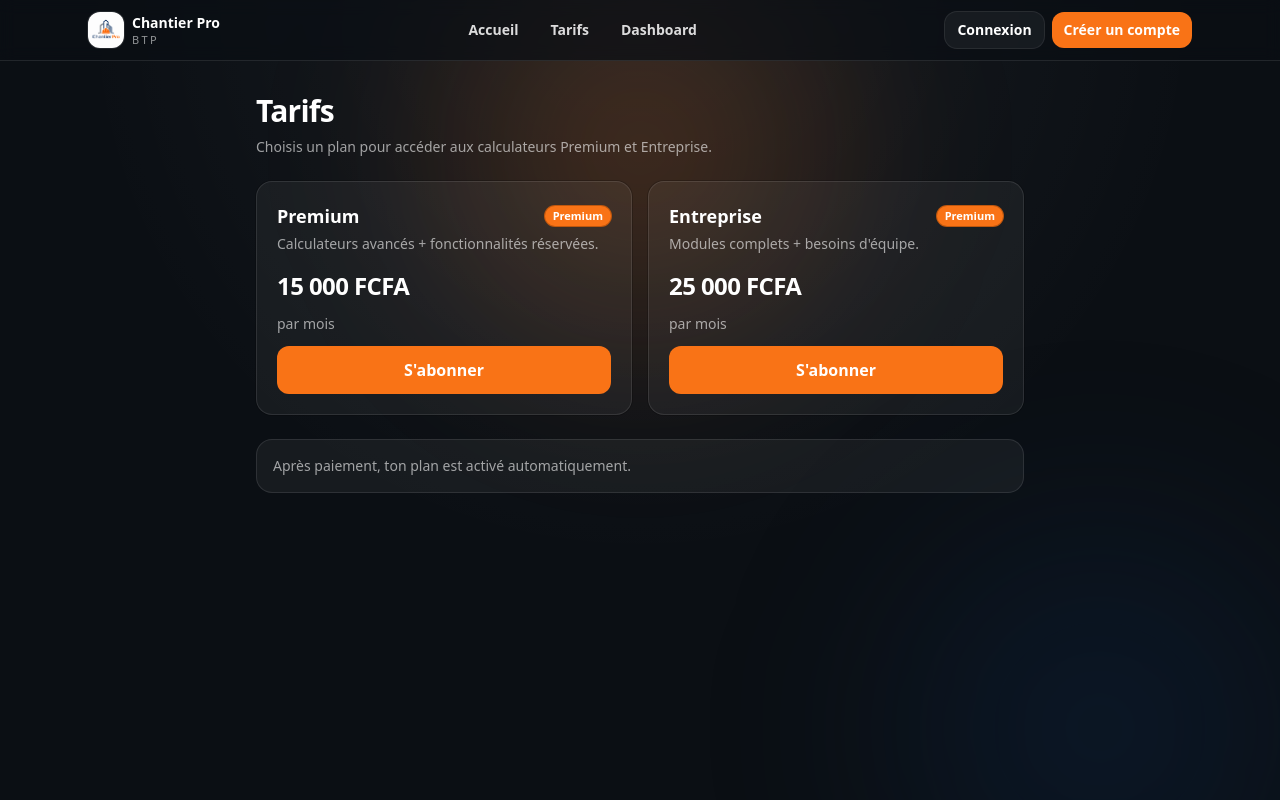
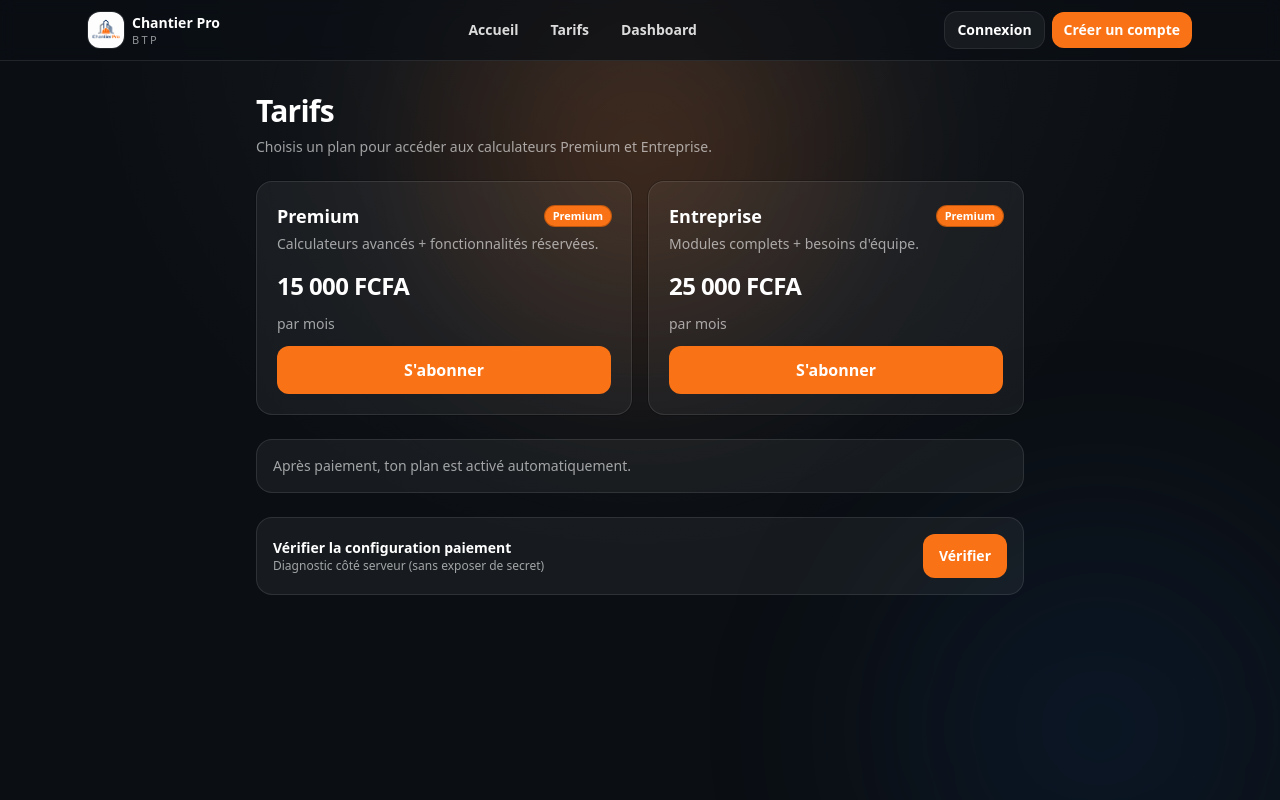
Before and after one commit to karlprime76-debug/chantier-pro, a Next.js app: page /pricing in a window 1280 px wide. Built offline with nearby package versions, Linux system fonts and the light colour scheme; no server answers.

Commit message:
feat(billing): health endpoint + better checkout errors
- Add GET /api/billing/health (admin-only in prod) to diagnose PayDunya/APP_URL config\n- Show server error details in SubscribeButton\n- Add dev/admin-only diagnostic button on /pricing

```diff
--- a/src/app/api/billing/checkout/route.ts
+++ b/src/app/api/billing/checkout/route.ts
@@ -104,7 +104,6 @@ export async function POST(req: Request) {
         plan,
       },
     });
-
     try {
       await paymentDelegate.update({
         where: { id: payment.id },
@@ -130,7 +129,12 @@ export async function POST(req: Request) {
     }
 
     return NextResponse.json({ ok: true, redirectUrl: invoice.invoiceUrl });
-  } catch {
+  } catch (err) {
+    const message = err instanceof Error ? err.message : "unknown";
+    console.error("[billing/checkout] PayDunya invoice create failed", {
+      paymentId: payment.id,
+      message,
+    });
     try {
       await paymentDelegate.update({ where: { id: payment.id }, data: { status: "error" } });
     } catch (err) {
@@ -146,6 +150,7 @@ export async function POST(req: Request) {
         error: "provider_error",
         message:
           "Impossible de créer le paiement PayDunya. Vérifie PAYDUNYA_* et APP_URL, puis réessaie.",
+        details: message,
       },
       { status: 502 },
     );
--- /dev/null
+++ b/src/app/api/billing/health/route.ts
@@ -0,0 +1,73 @@
+import { NextResponse } from "next/server";
+
+import { requireApiSession } from "@/lib/auth/api";
+
+type BillingHealthResponse = {
+  ok: boolean;
+  paydunyaConfigured: boolean;
+  appUrlConfigured: boolean;
+  appUrlDetected: string | null;
+  missing: string[];
+  provider: "paydunya";
+  environment: "server";
+  message: string;
+};
+
+function getAppUrlConfig() {
+  const appUrl = process.env.APP_URL?.trim() || "";
+  const nextAuthUrl = process.env.NEXTAUTH_URL?.trim() || "";
+
+  if (appUrl) return { configured: true, detected: appUrl.replace(/\/$/, ""), usedFallback: false };
+  if (nextAuthUrl) return { configured: true, detected: nextAuthUrl.replace(/\/$/, ""), usedFallback: true };
+  return { configured: false, detected: null as string | null, usedFallback: false };
+}
+
+export async function GET() {
+  if (process.env.NODE_ENV === "production") {
+    const session = await requireApiSession();
+    if (session.role !== "ADMIN") {
+      return NextResponse.json({ ok: false, error: "forbidden" }, { status: 403 });
+    }
+  }
+
+  const missing: string[] = [];
+
+  const apiKey = process.env.PAYDUNYA_API_KEY?.trim() || "";
+  const apiSecret = process.env.PAYDUNYA_API_SECRET?.trim() || "";
+  const masterKey = process.env.PAYDUNYA_MASTER_KEY?.trim() || "";
+
+  if (!apiKey) missing.push("PAYDUNYA_API_KEY");
+  if (!apiSecret) missing.push("PAYDUNYA_API_SECRET");
+  if (!masterKey) missing.push("PAYDUNYA_MASTER_KEY");
+
+  const appUrlConfig = getAppUrlConfig();
+  if (!appUrlConfig.configured) missing.push("APP_URL");
+
+  const paydunyaConfigured = !missing.includes("PAYDUNYA_API_KEY") && !missing.includes("PAYDUNYA_API_SECRET") && !missing.includes("PAYDUNYA_MASTER_KEY");
+  const appUrlConfigured = appUrlConfig.configured;
+
+  let message = "";
+  if (paydunyaConfigured && appUrlConfigured) {
+    message = "Configuration PayDunya complète.";
+  } else {
+    const missingText = missing.length ? missing.join(", ") : "inconnue";
+    message = `Configuration PayDunya incomplète : ${missingText} manquant.`;
+  }
+
+  if (!process.env.APP_URL?.trim() && process.env.NEXTAUTH_URL?.trim()) {
+    message = `${message} APP_URL absent, fallback NEXTAUTH_URL utilisé.`;
+  }
+
+  const res: BillingHealthResponse = {
+    ok: paydunyaConfigured && appUrlConfigured,
+    paydunyaConfigured,
+    appUrlConfigured,
+    appUrlDetected: appUrlConfig.detected,
+    missing,
+    provider: "paydunya",
+    environment: "server",
+    message,
+  };
+
+  return NextResponse.json(res);
+}
--- a/src/app/pricing/page.tsx
+++ b/src/app/pricing/page.tsx
@@ -3,8 +3,13 @@ import { AppShell } from "@/components/layout/AppShell";
 import { Card, CardDescription, CardHeader, CardTitle } from "@/components/ui/Card";
 import { PlanBadge } from "@/components/ui/PlanBadge";
 import { SubscribeButton } from "@/components/billing/SubscribeButton";
+import { BillingHealthCheck } from "@/components/billing/BillingHealthCheck";
+import { getSession } from "@/lib/auth/session";
 
-export default function PricingPage() {
+export default async function PricingPage() {
+  const session = await getSession();
+  const canSeeBillingHealth = process.env.NODE_ENV !== "production" || session?.role === "ADMIN";
+
   return (
     <div className="min-h-full">
       <MarketingHeader />
@@ -54,6 +59,8 @@ export default function PricingPage() {
           <div className="mt-6 rounded-2xl border border-white/10 bg-white/5 p-4 text-sm text-white/60">
             Après paiement, ton plan est activé automatiquement.
           </div>
+
+          {canSeeBillingHealth ? <BillingHealthCheck /> : null}
         </div>
       </AppShell>
     </div>
--- /dev/null
+++ b/src/components/billing/BillingHealthCheck.tsx
@@ -0,0 +1,91 @@
+"use client";
+
+import { useState } from "react";
+
+import { Button } from "@/components/ui/Button";
+
+type BillingHealthResponse = {
+  ok: boolean;
+  paydunyaConfigured: boolean;
+  appUrlConfigured: boolean;
+  appUrlDetected: string | null;
+  missing: string[];
+  provider: "paydunya";
+  environment: "server";
+  message: string;
+};
+
+export function BillingHealthCheck() {
+  const [loading, setLoading] = useState(false);
+  const [data, setData] = useState<BillingHealthResponse | null>(null);
+  const [error, setError] = useState<string | null>(null);
+
+  return (
+    <div className="mt-6 rounded-2xl border border-white/10 bg-white/5 p-4">
+      <div className="flex flex-col gap-3 sm:flex-row sm:items-center sm:justify-between">
+        <div>
+          <div className="text-sm font-semibold text-white">
+            Vérifier la configuration paiement
+          </div>
+          <div className="text-xs text-white/60">
+            Diagnostic côté serveur (sans exposer de secret)
+          </div>
+        </div>
+        <Button
+          type="button"
+          disabled={loading}
+          onClick={async () => {
+            try {
+              setLoading(true);
+              setError(null);
+              setData(null);
+
+              const res = await fetch("/api/billing/health", { method: "GET" });
+              const json = (await res.json().catch(() => null)) as
+                | BillingHealthResponse
+                | { ok?: boolean; error?: string }
+                | null;
+
+              if (!res.ok || !json || !("ok" in json)) {
+                setError(`Diagnostic indisponible. (status ${res.status})`);
+                return;
+              }
+
+              if ("provider" in json) {
+                setData(json);
+                return;
+              }
+
+              setError(`Diagnostic indisponible. (status ${res.status})`);
+            } catch {
+              setError("Diagnostic indisponible. Vérifie ta connexion et réessaie.");
+            } finally {
+              setLoading(false);
+            }
+          }}
+        >
+          {loading ? "Vérification..." : "Vérifier"}
+        </Button>
+      </div>
+
+      {error ? <div className="mt-3 text-sm text-[var(--cp-accent)]">{error}</div> : null}
+
+      {data ? (
+        <div className="mt-3 grid gap-2 text-sm">
+          <div className="text-white">{data.message}</div>
+          <div className="text-white/70">
+            PayDunya configuré : <span className="text-white">{data.paydunyaConfigured ? "oui" : "non"}</span>
+          </div>
+          <div className="text-white/70">
+            APP_URL détectée : <span className="text-white">{data.appUrlDetected ?? "—"}</span>
+          </div>
+          {data.missing.length ? (
+            <div className="text-white/70">
+              Variables manquantes : <span className="text-white">{data.missing.join(", ")}</span>
+            </div>
+          ) : null}
+        </div>
+      ) : null}
+    </div>
+  );
+}
--- a/src/components/billing/SubscribeButton.tsx
+++ b/src/components/billing/SubscribeButton.tsx
@@ -11,7 +11,7 @@ type SubscribeButtonProps = {
 
 export function SubscribeButton({ plan, children }: SubscribeButtonProps) {
   const [loading, setLoading] = useState(false);
-  const [error, setError] = useState<string | null>(null);
+  const [error, setError] = useState<{ title: string; details?: string } | null>(null);
 
   return (
     <div className="grid gap-2">
@@ -37,22 +37,26 @@ export function SubscribeButton({ plan, children }: SubscribeButtonProps) {
 
             const data = (await res.json().catch(() => null)) as
               | { ok: true; redirectUrl: string }
-              | { ok: false; error: string; message?: string }
+              | { ok: false; error: string; message?: string; details?: string }
               | null;
 
             if (!res.ok || !data || data.ok !== true) {
-              const fallback = `Paiement indisponible. Réessaie. (status ${res.status})`;
-              setError(
-                data && "ok" in data && data.ok === false
-                  ? data.message ?? fallback
-                  : fallback,
-              );
+              const fallbackTitle = `Paiement indisponible. Réessaie. (status ${res.status})`;
+
+              if (data && "ok" in data && data.ok === false) {
+                const title = data.message ?? fallbackTitle;
+                const details = typeof data.details === "string" && data.details.trim() ? data.details.trim() : undefined;
+                setError({ title, details });
+                return;
+              }
+
+              setError({ title: fallbackTitle });
               return;
             }
 
             window.location.href = data.redirectUrl;
           } catch {
-            setError("Paiement indisponible. Vérifie ta connexion et réessaie.");
+            setError({ title: "Paiement indisponible. Vérifie ta connexion et réessaie." });
           } finally {
             setLoading(false);
           }
@@ -61,7 +65,12 @@ export function SubscribeButton({ plan, children }: SubscribeButtonProps) {
         {loading ? "Redirection..." : children}
       </Button>
 
-      {error ? <div className="text-sm text-[var(--cp-accent)]">{error}</div> : null}
+      {error ? (
+        <div className="rounded-xl border border-white/10 bg-black/20 p-3 text-sm">
+          <div className="text-[var(--cp-accent)]">{error.title}</div>
+          {error.details ? <div className="mt-1 text-white/70">Détail serveur : {error.details}</div> : null}
+        </div>
+      ) : null}
     </div>
   );
 }
```
